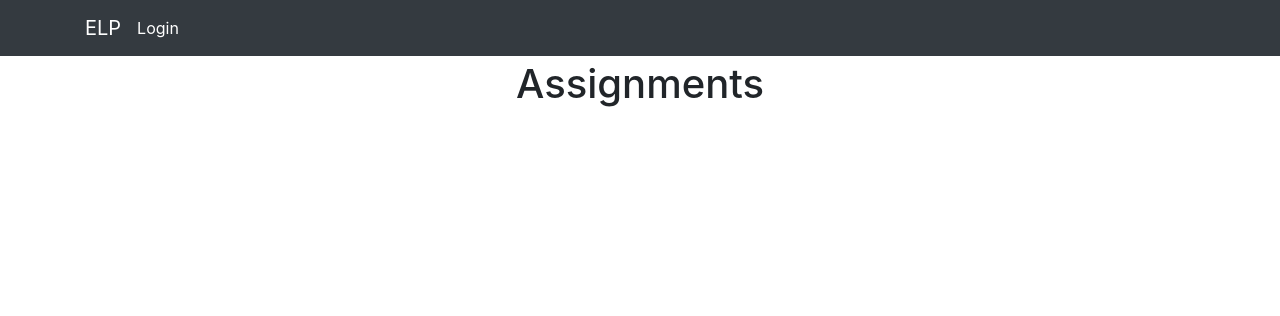
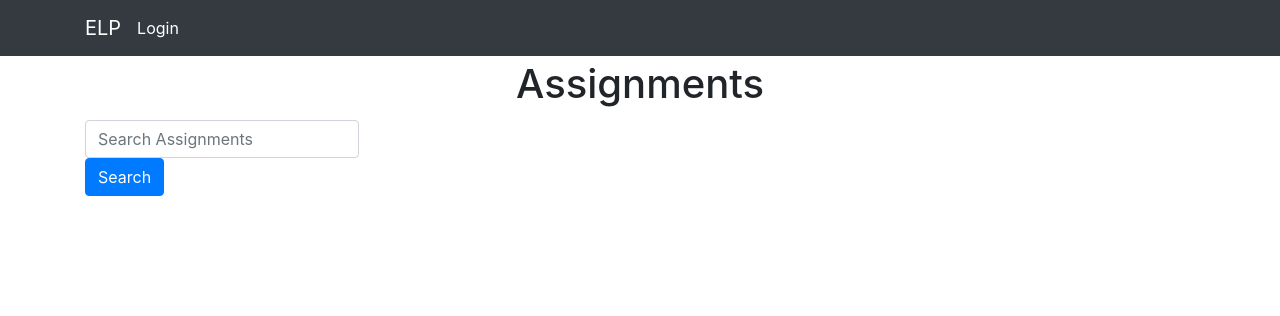
Before and after one commit to spgdaman/e-learning-platform, a Django app: page /index/ in a window 1280 px wide. Shown: the top 316 px of the page. Run offline with Django 3.2, Linux system fonts and the light colour scheme; data that the repository does not hold is empty; some libraries are stand-ins or nearby versions.

Commit message:
search assignments feature added

```diff
--- a/app/templates/enrollcourse.html
+++ b/app/templates/enrollcourse.html
@@ -6,7 +6,7 @@
     <div class="row">
         <div class="card mx-auto my-3">
             <div class="card-header">
-                <h3>Enroll Course</h3>
+                <h3>Add Course</h3>
             </div>
             <div class="card-body">
                 <form action="{% url 'courses' %}" method="POST">
--- a/app/templates/index.html
+++ b/app/templates/index.html
@@ -5,12 +5,12 @@
 <div class="container">
     <h1 class="text-center my-1">Assignments</h1>
 
-    <!-- <div class="row text-center col-sm-12 col-md-4">
-        <form action="" method="POST" class="form-inline my-2">
-            <input class="form-control mr-sm-2" type="search" placeholder="Search Assignments" aria-label="Search">
+    <div class="row text-center col-sm-12 col-md-4">
+        <form action="{% url 'search_assignment' %}" class="form-inline my-2">
+            <input class="form-control mr-sm-2" type="search" placeholder="Search Assignments" aria-label="Search" name="assignments">
             <button class="btn btn-primary">Search</button>
         </form>
-    </div> -->
+    </div>
 
     <div class="row robo-font">
         {% for assignment in assignments %}
--- a/app/templates/navbar.html
+++ b/app/templates/navbar.html
@@ -11,7 +11,7 @@
             {% if user.is_authenticated %}
             <div class="nav-item dropdown mx-0 px-4 ml-auto">
                 <a class="nav-link dropdown-toggle" href="#" id="navbarDropdown" role="button" data-toggle="dropdown" aria-haspopup="true" aria-expanded="false">
-                    <img src="{{user.profile.profile_pic.url}}" alt="profile pic" style="border-radius: 50%; width 25px; height:25px;">
+                    <img class="my-0" src="{{user.profile.profile_pic.url}}" alt="profile pic" style="border-radius: 50%; width 30px; height:30px;">
                 </a>
                 <div class="dropdown-menu mx-0" aria-labelledby="navbarDropdown">
                     <a class="dropdown-item" href="{% url 'profile' user.profile.id %}">My Profile</a>
--- a/app/urls.py
+++ b/app/urls.py
@@ -13,6 +13,7 @@ urlpatterns = [
     url(r'^signup/$', views.signup, name="signup"),
     url(r'^pdf_view/(\d+)', views.pdf_view, name="pdf_view"),
     url(r'^all_courses/$', views.all_courses, name="all_courses"),
+    url(r'^search_assignment/$', views.search_assignment, name="search_assignment"),
 ]
 
 if settings.DEBUG:
--- a/app/views.py
+++ b/app/views.py
@@ -77,3 +77,13 @@ def pdf_view(request,id):
 def all_courses(request):
     courses = Course.objects.all()
     return render(request,'allcourses.html',{"courses":courses})
+
+def search_assignment(request):
+    if 'assignments' in request.GET and request.GET['assignments']:
+        search_term = request.GET.get('assignments')
+        search_item = Assignment.objects.filter(name__icontains=search_term)
+        message=f"{{search_term}}"
+        return render(request,'search.html',{"message":message,"assignments":search_item})
+    else:
+        message="Please enter a correct search term"
+        return render(request,"search.html")
```
Also changed, not shown: app/templates/search.html (added, +11 -0 lines).
